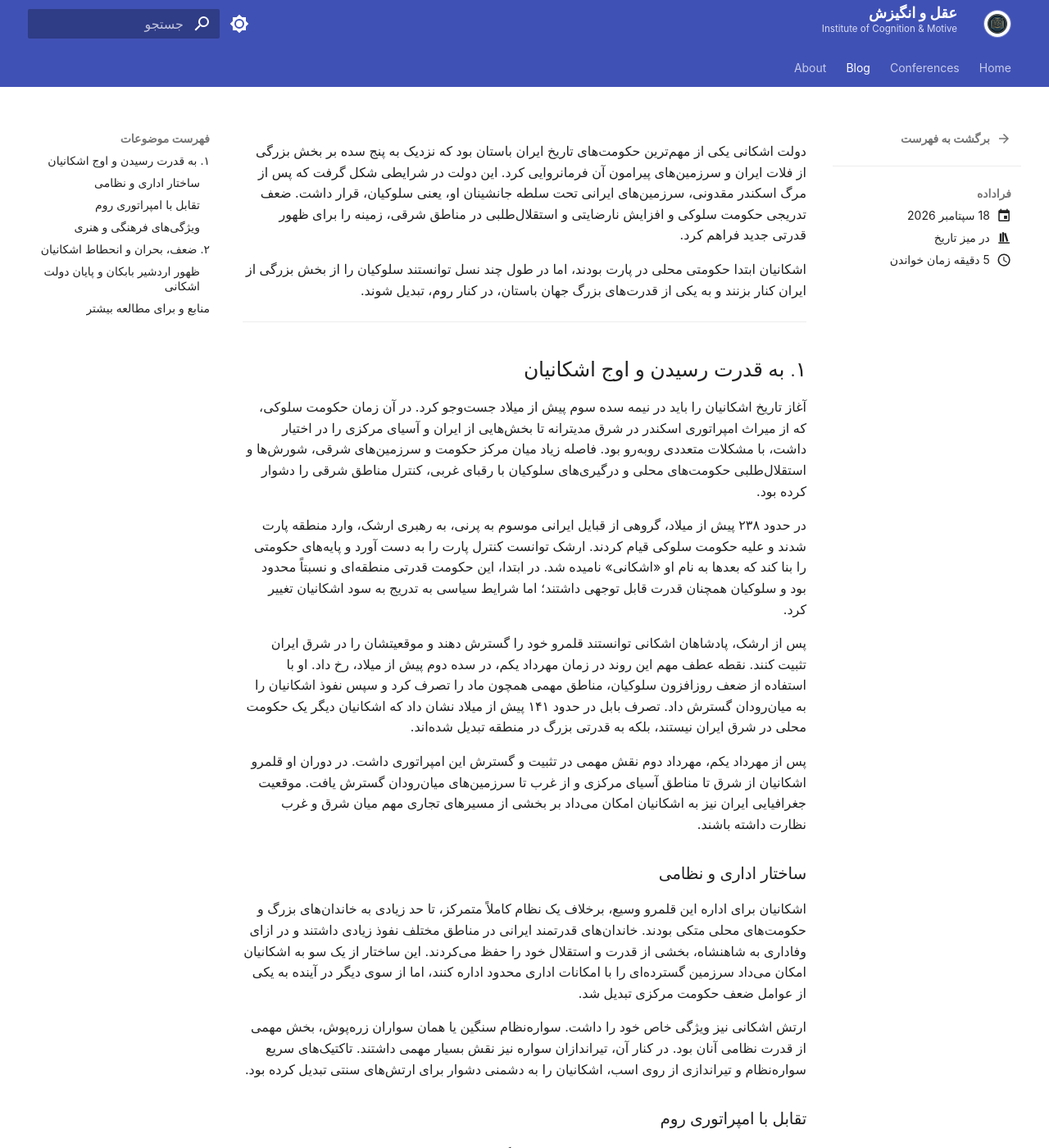
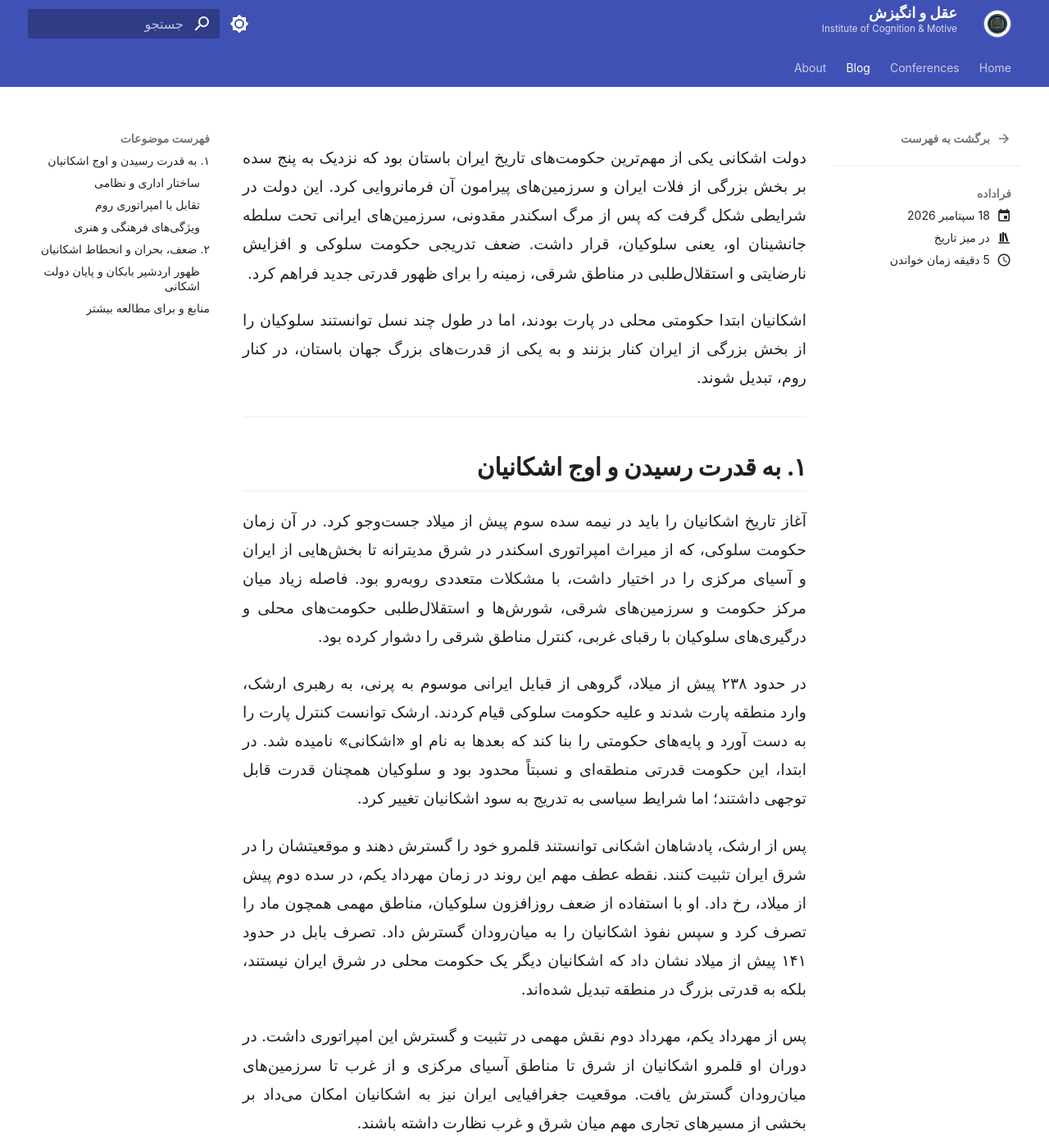
Before and after one commit to mta-conferences/mta-conferences.github.io, an MkDocs documentation site: the page built from docs/blog/posts/parthians.md, in a window 1280 px wide and 1400 px high. Shown: the whole window at 82% size. Built offline with MkDocs 1.6.1 and Material for MkDocs 9.7.7, drawn with Linux system fonts in a browser that asks for light colours.

Commit message:
Import Vazirmatn font and update CSS styles
Added Vazirmatn font import and updated font styles.

```diff
--- a/docs/stylesheets/magazine.css
+++ b/docs/stylesheets/magazine.css
@@ -194,3 +194,51 @@ input {
   font-size: 0.75rem;
   color: rgba(255, 255, 255, 0.75) !important;
 }
+
+@import url('https://cdn.jsdelivr.net/gh/rastikerdar/vazirmatn@v33.003/Vazirmatn-font-face.css');
+
+:root {
+  --md-text-font: 'Vazirmatn', -apple-system, BlinkMacSystemFont, 'Segoe UI', Roboto, sans-serif;
+  --md-code-font: 'Courier New', Courier, monospace;
+}
+
+body,
+.md-typeset,
+.md-nav,
+.md-header,
+h1, h2, h3, h4, h5, h6 {
+  font-family: 'Vazirmatn', -apple-system, BlinkMacSystemFont, sans-serif !important;
+}
+
+.md-typeset {
+  line-height: 1.85 !important;
+  font-size: 0.95rem;
+}
+
+.md-typeset h1 {
+  font-weight: 800 !important;
+  line-height: 1.4 !important;
+  margin-bottom: 1.2rem !important;
+}
+
+.md-typeset h2 {
+  font-weight: 700 !important;
+  margin-top: 2rem !important;
+  border-bottom: 1px solid rgba(0, 0, 0, 0.08);
+  padding-bottom: 0.4rem;
+}
+
+.md-typeset h3 {
+  font-weight: 700 !important;
+}
+
+.md-typeset p {
+  text-align: justify;
+  text-justify: inter-word;
+  margin-bottom: 1.1rem;
+}
+
+.hero-badge, .mag-meta {
+  font-family: 'Vazirmatn', sans-serif !important;
+  letter-spacing: normal !important;
+}
```
